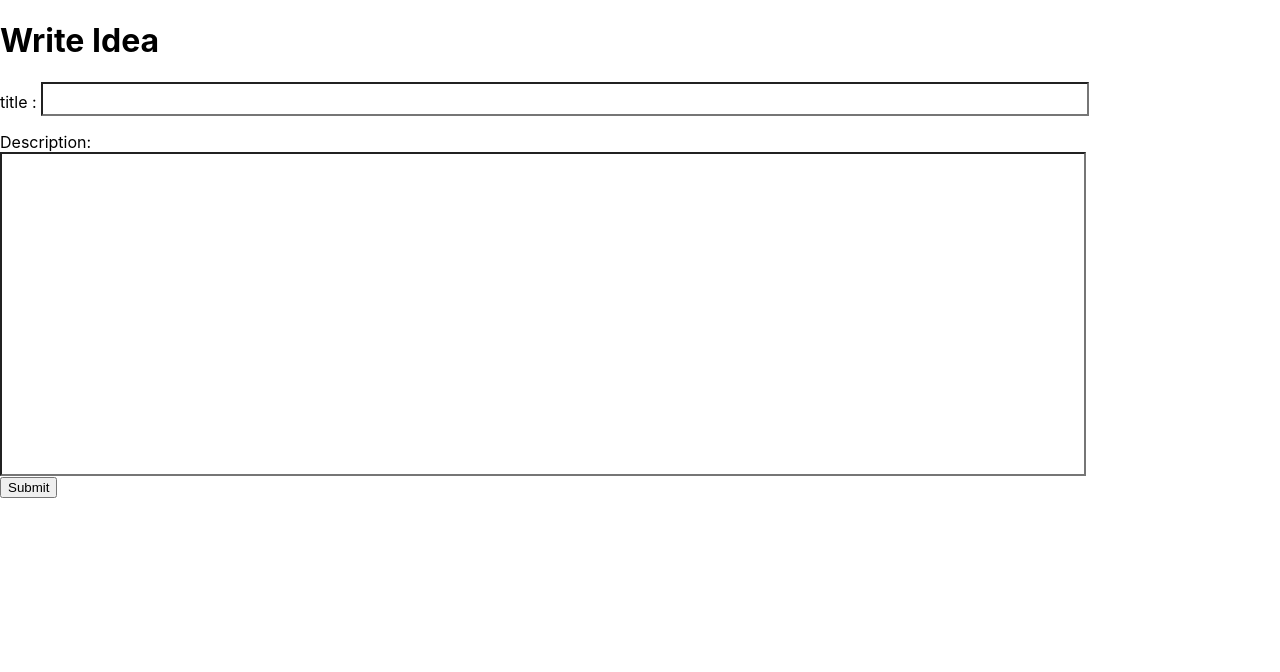
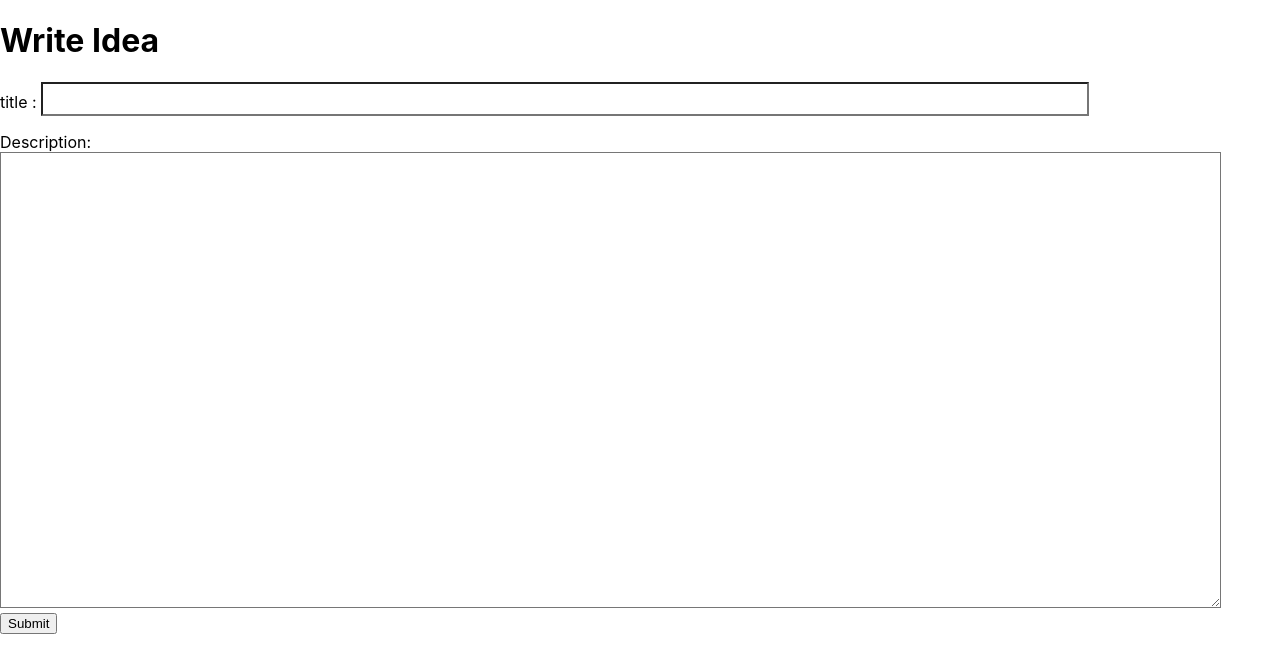
Before and after one commit to SigaukeCogitater/realizeapp, a React (Create React App) app: page /mypage/writeidea in a window 1280 px wide. Shown: the top 672 px of the page. Built offline with nearby package versions, Linux system fonts and the light colour scheme.

Commit message:
now write idea works-yj

```diff
--- a/src/Main.css
+++ b/src/Main.css
@@ -20,6 +20,7 @@ a{
     display: block;
     padding: 10px 100px;
     margin: 10px;
+    text-align: center;
     background-color: cornflowerblue;
     font-size: calc(7px + 2vmin);
     text-decoration: none
@@ -104,8 +105,7 @@ input {
 /* Write Page */
 #des {
     background: white;
-    width: 1062px;
-    height: 300px;
+
 }
 
 #title{
--- a/src/pages/writeidea.js
+++ b/src/pages/writeidea.js
@@ -56,11 +56,10 @@ class writeidea extends React.Component{
                     <p></p>
                     Description:
                     <br></br>
-                    <input
-                        id ="des"
-                        type = "text"
-                        onChange = {this.handleDescription}
-                        value = {this.state.description}/>
+                      <textarea cols="150" rows="30"
+                          id="des"
+                          onChange = {this.handleDescription}
+                          value = {this.state.description}/>
                     <div>
                         <button onClick={this.handleSubmit}>Submit</button>
                     </div>
```
Also changed, not shown: src/pages/MyPage.js (line endings or trailing spaces).
